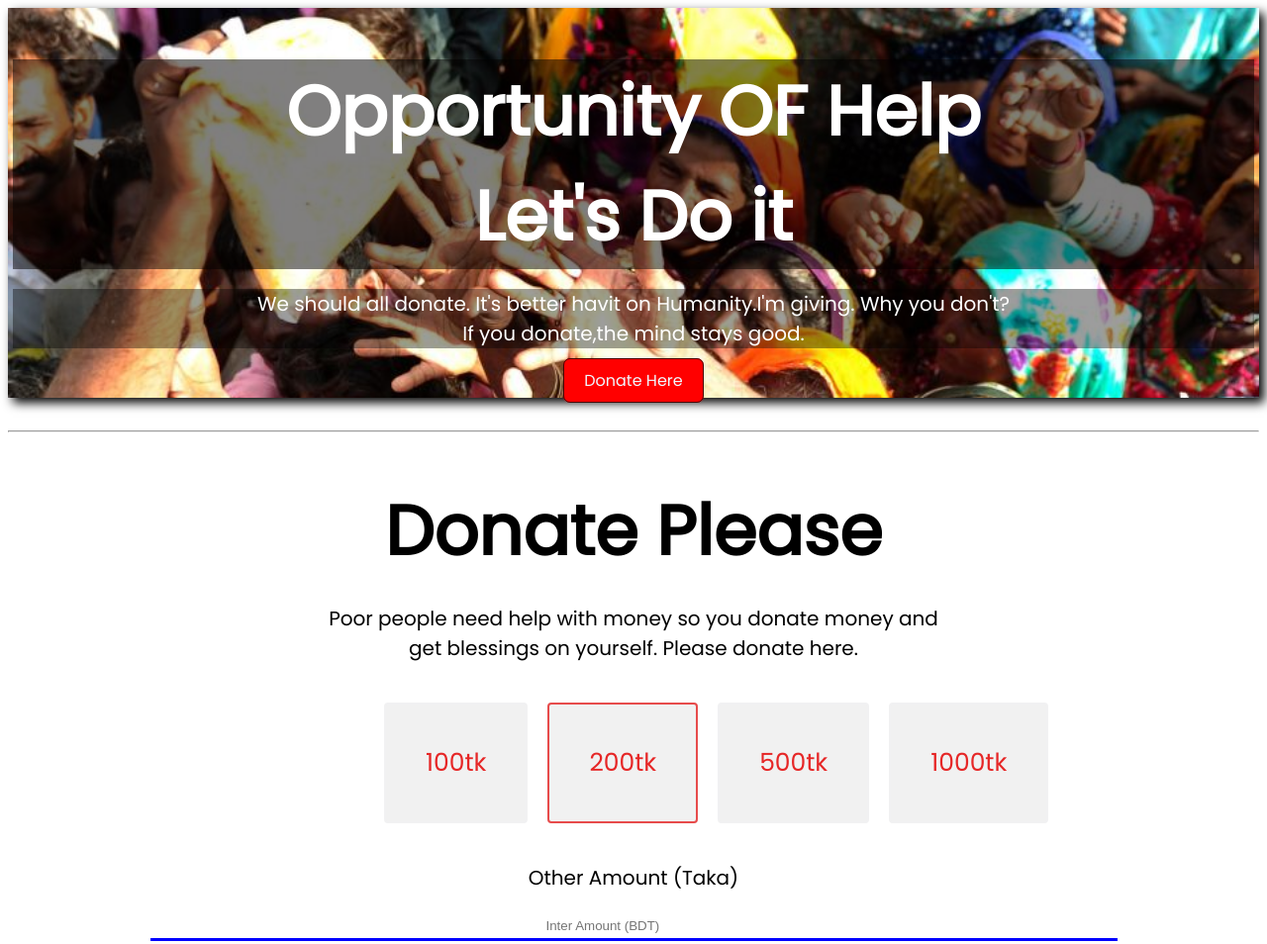
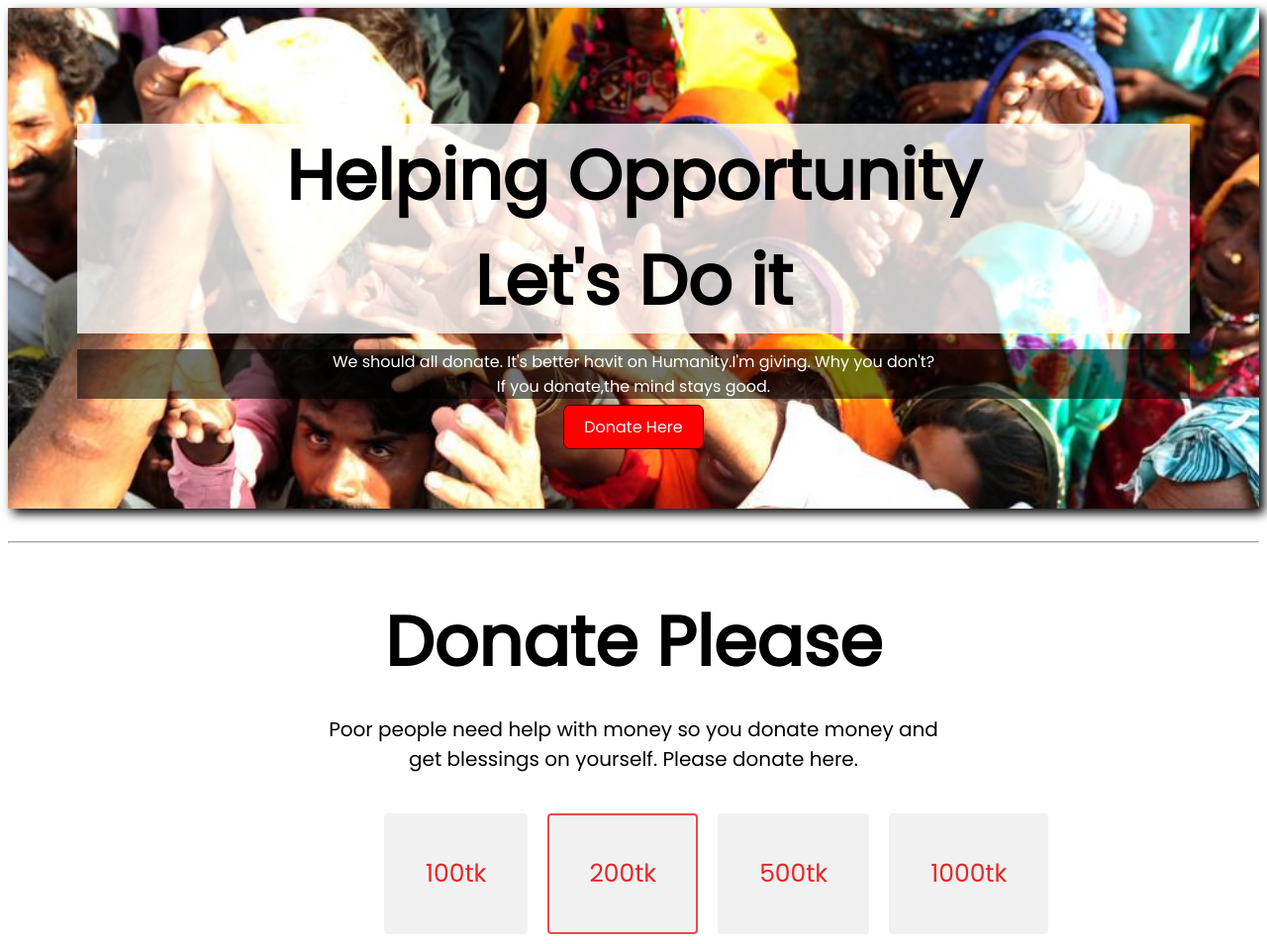
Before and after one commit to lingkanroy/donated-website, a plain HTML site: page index.html in a window 1280 px wide. Shown: the top 954 px of the page at 99% size. Drawn offline with Linux system fonts and the light colour scheme.

Commit message:
banar-amount-fix

```diff
--- a/index.html
+++ b/index.html
@@ -14,7 +14,7 @@
 
 <body>
     <div class="donate-banar">
-        <h1 class="ban-h">Opportunity OF Help<br>Let's Do it</h1>
+        <h1 class="ban-h">Helping Opportunity<br>Let's Do it</h1>
         <p class="ban-p">We should all donate. It's better havit on Humanity.I'm giving. Why you don't? <br> If you
             donate,the
             mind stays good.</p>
--- a/style.css
+++ b/style.css
@@ -5,20 +5,22 @@ body {
 .donate-banar {
     background-image: url(images/donation0.jpg);
     background-repeat: no-repeat;
-    padding: 5px;
+    padding: 70px;
     background-size: cover;
     text-align: center;
-    color: rgb(255, 255, 255);
+    color: rgb(0, 0, 0);
     box-shadow: 5px 5px 10px rgb(0, 0, 0);
 }
 
 .ban-h {
-    background-color: rgba(3, 0, 0, 0.5);
+    background-color: rgba(255, 255, 255, 0.781);
     padding: 0px;
 }
 
 .ban-p {
-    background-color: #00000062;
+    background-color: #0000008e;
+    color: #ffffff;
+    font-size: medium;
 }
 
 h1 {
```
